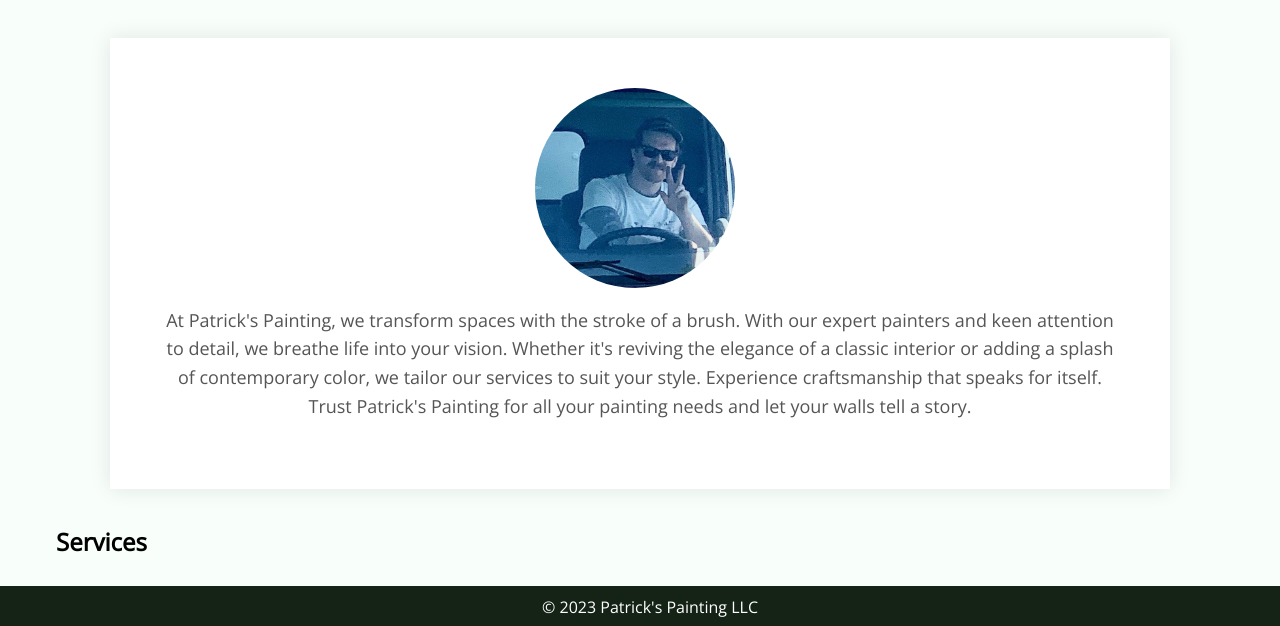
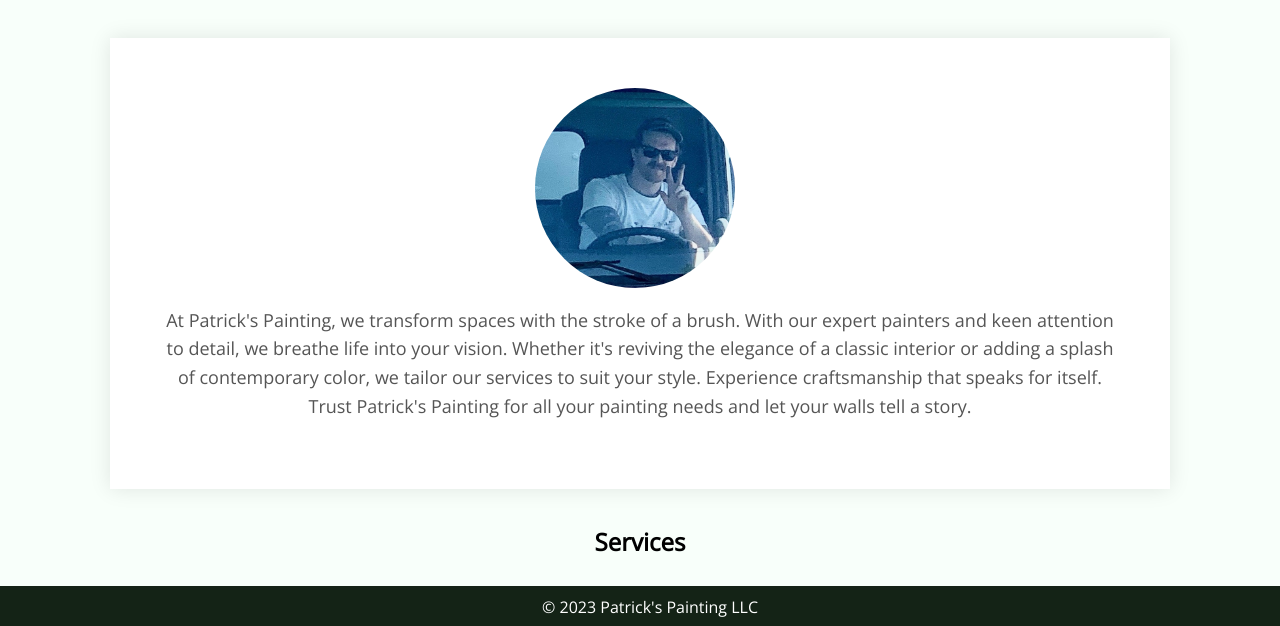
Before and after one commit to MichaelNeas/pats-painting, a plain HTML site: page index.html in a window 1280 px wide. Shown: the part 172-798 px from the top of the page. Drawn offline with nearby package versions, Linux system fonts and the light colour scheme.

Commit message:
margin top

```diff
--- a/style.css
+++ b/style.css
@@ -74,7 +74,7 @@ header h3 {
 
 #services-title {
     margin:0 auto;
-    margin: 1em;
+    margin-top: 1em;
 }
 
 @media (max-width: 768px) {
```
